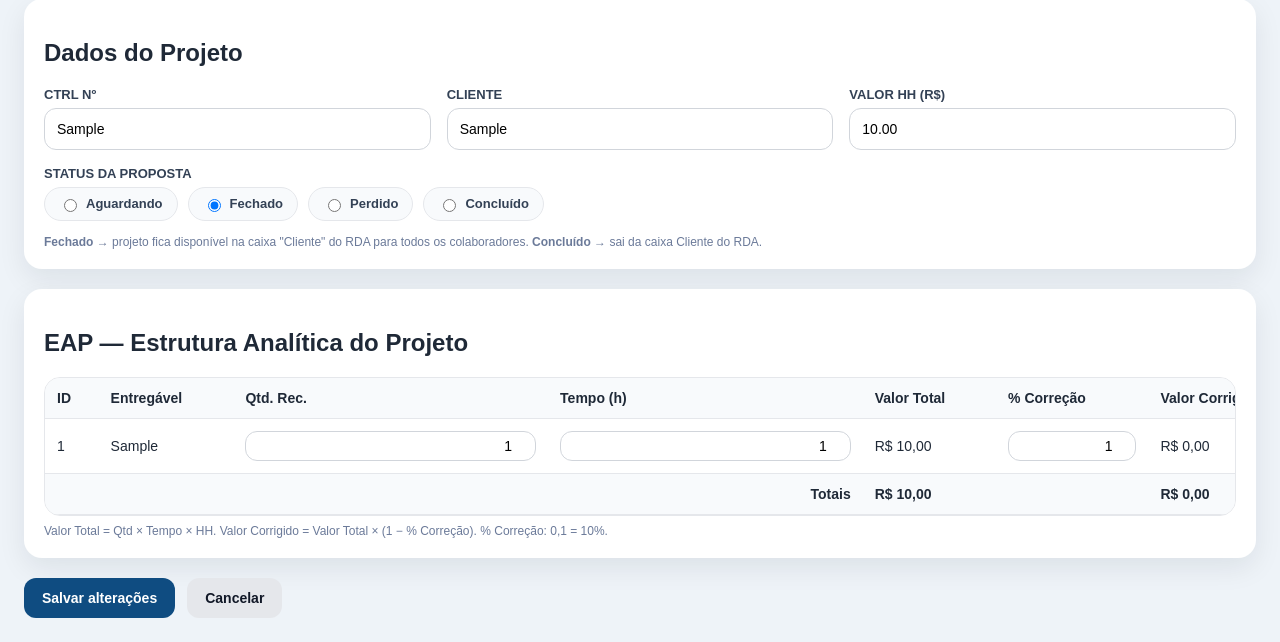
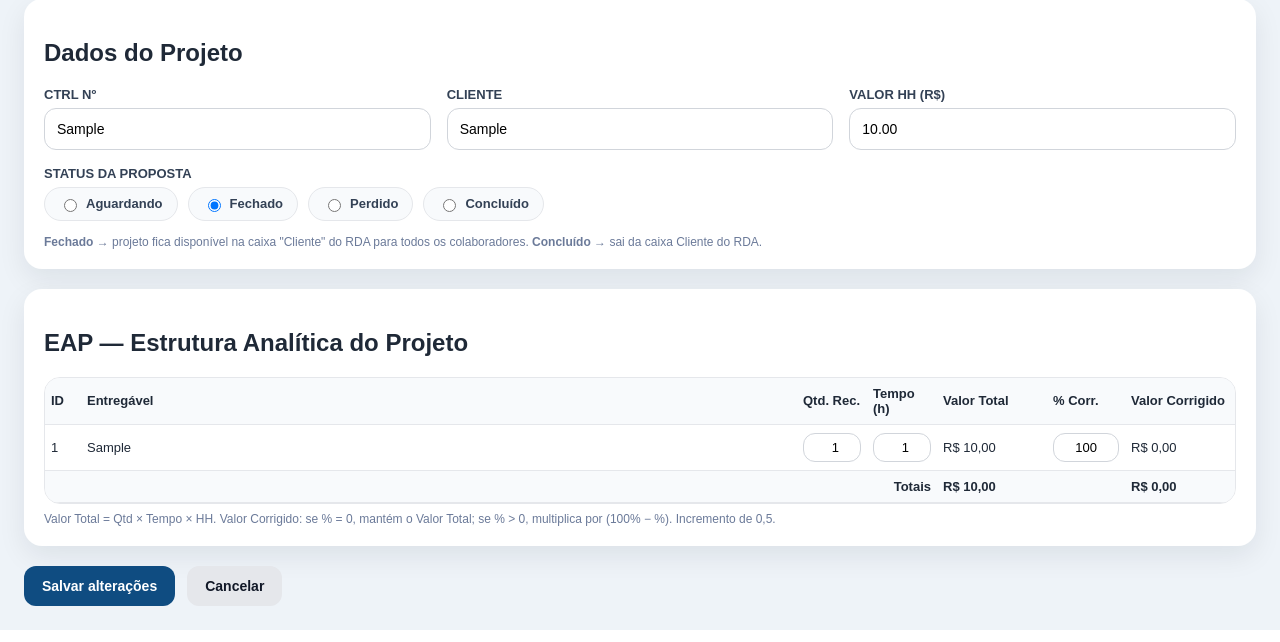
Before and after one commit to salimNabbout/rda_professional-, a Flask app: page /tap/1 in a window 1280 px wide. Shown: the part 207-849 px from the top of the page. Run offline with Flask 3, Linux system fonts and the light colour scheme; a user stored in the database is signed in; tables that the repository leaves empty hold one stand-in row (values such as "Sample post").

Commit message:
Ajustes TAP: colunas fixas, % em formato percentual e rótulo RDA
- Tabela TAP com colgroup e larguras fixas; colunas Qtd/Tempo/% enxutas cabem sem scroll horizontal.
- Campo % Correção agora aceita valores percentuais (0..100) com step=0.5 — armazenamento interno continua decimal.
- Valor Corrigido: se % = 0 mantém Valor Total; se > 0, aplica (100% − %) × Valor Total.
- Datalist da caixa Cliente do RDA passa a mostrar 'Cliente / CTRL Nº'.

Co-Authored-By: Claude Opus 4.7 (1M context) <noreply@anthropic.com>

```diff
--- a/app/static/css/style.css
+++ b/app/static/css/style.css
@@ -49,9 +49,18 @@ th { background: #f8fafc; }
 .tap-status-perdido { background: #fee2e2; color: #b91c1c; border: 1px solid #fca5a5; }
 .tap-status-concluido { background: #dbeafe; color: #1e40af; border: 1px solid #93c5fd; }
 
-.tap-table input[type="number"] { padding: 6px 8px; min-width: 80px; text-align: right; }
-.tap-table th, .tap-table td { vertical-align: middle; }
+.tap-table { min-width: 0; table-layout: fixed; width: 100%; }
+.tap-table th, .tap-table td { vertical-align: middle; padding: 8px 6px; font-size: 13px; }
+.tap-table input[type="number"] { padding: 6px 6px; width: 100%; min-width: 0; text-align: right; font-size: 13px; }
+.tap-table col.c-id { width: 36px; }
+.tap-table col.c-entregavel { width: auto; }
+.tap-table col.c-qtd { width: 70px; }
+.tap-table col.c-tempo { width: 70px; }
+.tap-table col.c-valor { width: 110px; }
+.tap-table col.c-pct { width: 78px; }
+.tap-table col.c-corrig { width: 110px; }
 .tap-table tfoot td { background: #f8fafc; }
+.tap-table .table-wrap, .tap-table-wrap { overflow-x: visible; }
 .login-box { max-width: 520px; margin: 60px auto; }
 @media (max-width: 960px) {
   .layout, .grid-2, .grid-3 { grid-template-columns: 1fr; }
--- a/app/tap/routes.py
+++ b/app/tap/routes.py
@@ -98,17 +98,18 @@ def _salvar(tap: TAP | None):
     db.session.flush()  # garante que os itens estejam acessíveis por ordem
 
     # Atualiza os 15 itens a partir dos campos do form.
+    # % vem do UI em 0..100 (ex: 10 = 10%) e é armazenada como decimal (0.1).
     itens_por_ordem = {i.ordem: i for i in tap.itens}
     for ordem in range(1, len(TAP_ENTREGAVEIS) + 1):
         qtd = _parse_float(request.form.get(f"item_{ordem}_qtd"))
         tempo = _parse_float(request.form.get(f"item_{ordem}_tempo"))
-        pct = _parse_float(request.form.get(f"item_{ordem}_pct"))
+        pct_ui = _parse_float(request.form.get(f"item_{ordem}_pct"))
         item = itens_por_ordem.get(ordem)
         if not item:
             continue
         item.qtd_recursos = qtd
         item.tempo = tempo
-        item.percentual_correcao = pct
+        item.percentual_correcao = pct_ui / 100.0
 
     db.session.commit()
     flash("TAP salva com sucesso.", "success")
--- a/app/templates/tap/form.html
+++ b/app/templates/tap/form.html
@@ -52,6 +52,15 @@
     <h2>EAP — Estrutura Analítica do Projeto</h2>
     <div class="table-wrap">
       <table class="tap-table">
+        <colgroup>
+          <col class="c-id">
+          <col class="c-entregavel">
+          <col class="c-qtd">
+          <col class="c-tempo">
+          <col class="c-valor">
+          <col class="c-pct">
+          <col class="c-corrig">
+        </colgroup>
         <thead>
           <tr>
             <th>ID</th>
@@ -59,7 +68,7 @@
             <th>Qtd. Rec.</th>
             <th>Tempo (h)</th>
             <th>Valor Total</th>
-            <th>% Correção</th>
+            <th>% Corr.</th>
             <th>Valor Corrigido</th>
           </tr>
         </thead>
@@ -68,10 +77,10 @@
             <tr data-ordem="{{ item.ordem }}">
               <td>{{ item.ordem }}</td>
               <td>{{ item.entregavel }}</td>
-              <td><input type="number" step="0.01" min="0" name="item_{{ item.ordem }}_qtd" value="{{ '%g' % (item.qtd_recursos or 0) }}" class="inp-qtd"></td>
-              <td><input type="number" step="0.01" min="0" name="item_{{ item.ordem }}_tempo" value="{{ '%g' % (item.tempo or 0) }}" class="inp-tempo"></td>
+              <td><input type="number" step="0.5" min="0" name="item_{{ item.ordem }}_qtd" value="{{ '%g' % (item.qtd_recursos or 0) }}" class="inp-qtd"></td>
+              <td><input type="number" step="0.5" min="0" name="item_{{ item.ordem }}_tempo" value="{{ '%g' % (item.tempo or 0) }}" class="inp-tempo"></td>
               <td class="valor-total">R$ 0,00</td>
-              <td><input type="number" step="0.01" min="0" max="1" name="item_{{ item.ordem }}_pct" value="{{ '%g' % (item.percentual_correcao or 0) }}" class="inp-pct" placeholder="0.1 = 10%"></td>
+              <td><input type="number" step="0.5" min="0" max="100" name="item_{{ item.ordem }}_pct" value="{{ '%g' % ((item.percentual_correcao or 0) * 100) }}" class="inp-pct" placeholder="10 = 10%"></td>
               <td class="valor-corrigido">R$ 0,00</td>
             </tr>
           {% endfor %}
@@ -86,7 +95,7 @@
         </tfoot>
       </table>
     </div>
-    <p style="margin:8px 0 0; font-size:12px; color:#6b7a99;">Valor Total = Qtd × Tempo × HH. Valor Corrigido = Valor Total × (1 − % Correção). % Correção: 0,1 = 10%.</p>
+    <p style="margin:8px 0 0; font-size:12px; color:#6b7a99;">Valor Total = Qtd × Tempo × HH. Valor Corrigido: se % = 0, mantém o Valor Total; se % &gt; 0, multiplica por (100% − %). Incremento de 0,5.</p>
   </div>
 
   <div class="actions" style="margin-top:20px;">
@@ -110,9 +119,9 @@
       form.querySelectorAll('tbody tr').forEach((tr) => {
         const qtd = num(tr.querySelector('.inp-qtd'));
         const tempo = num(tr.querySelector('.inp-tempo'));
-        const pct = num(tr.querySelector('.inp-pct'));
+        const pctUi = num(tr.querySelector('.inp-pct')); // 0..100
         const valor = qtd * tempo * hh;
-        const corrig = valor * (1 - pct);
+        const corrig = pctUi > 0 ? valor * (1 - pctUi / 100) : valor;
         tr.querySelector('.valor-total').textContent = fmt(valor);
         tr.querySelector('.valor-corrigido').textContent = fmt(corrig);
         totSem += valor;
```
Also changed, not shown: app/models.py (+6 -3 lines).
